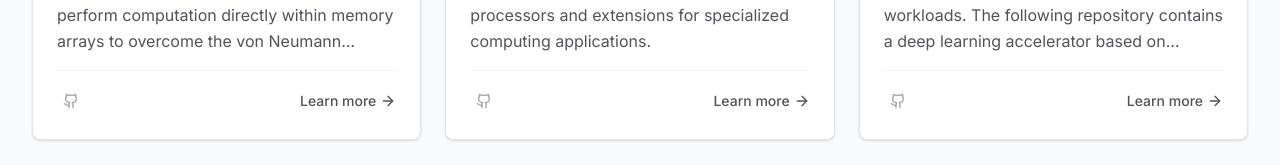
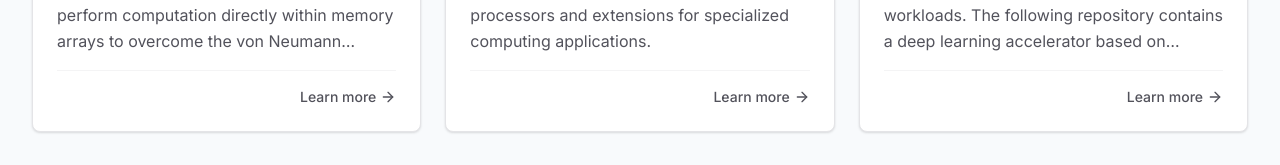
Before and after one commit to SARCS-Research-Group-IIITH/SARCS-Research-Group-IIITH.github.io, a Next.js app: page /projects in a window 1280 px wide. Shown: the part 521-686 px from the top of the page. Built offline with nearby package versions, Linux system fonts and the light colour scheme.

Commit message:
navbar and link in the research page fixes

```diff
--- a/components/layout/Navbar.tsx
+++ b/components/layout/Navbar.tsx
@@ -26,8 +26,6 @@
       { label: 'In-Memory Computing', href: '/projects/in-memory-computing', indent: true },
       { label: 'RISC-V Architectures', href: '/projects/riscv-architectures', indent: true },
       { label: 'Hardware Accelerators', href: '/projects/hardware-accelerators', indent: true },
-      { label: 'Signal Processing', href: '/projects/signal-processing', indent: true },
-      { label: 'AI Systems', href: '/projects/ai-systems', indent: true },
     ],
   },
   { label: 'Publications', href: '/publications' },
--- a/components/projects/ProjectCard.tsx
+++ b/components/projects/ProjectCard.tsx
@@ -104,25 +104,8 @@
           {project.shortDescription}
         </p>
 
-        {/* Footer links */}
-        <div className="flex items-center justify-between pt-4 border-t border-surface-100 dark:border-surface-700">
-          <div className="flex gap-2">
-            {project.links.github && (
-              <span className="rounded p-1.5 text-surface-400 hover:bg-surface-100 hover:text-surface-600 dark:hover:bg-surface-700 dark:hover:text-surface-300">
-                <Github className="h-4 w-4" />
-              </span>
-            )}
-            {project.links.paper && (
-              <span className="rounded p-1.5 text-surface-400 hover:bg-surface-100 hover:text-surface-600 dark:hover:bg-surface-700 dark:hover:text-surface-300">
-                <FileText className="h-4 w-4" />
-              </span>
-            )}
-            {project.links.website && (
-              <span className="rounded p-1.5 text-surface-400 hover:bg-surface-100 hover:text-surface-600 dark:hover:bg-surface-700 dark:hover:text-surface-300">
-                <ExternalLink className="h-4 w-4" />
-              </span>
-            )}
-          </div>
+        {/* Learn more link */}
+        <div className="flex items-center justify-end pt-4 border-t border-surface-100 dark:border-surface-700">
           <span className="inline-flex items-center gap-1 text-sm font-medium text-surface-600 dark:text-surface-400">
             Learn more
             <ArrowRight className="h-4 w-4 transition-transform group-hover:translate-x-1" />
```
